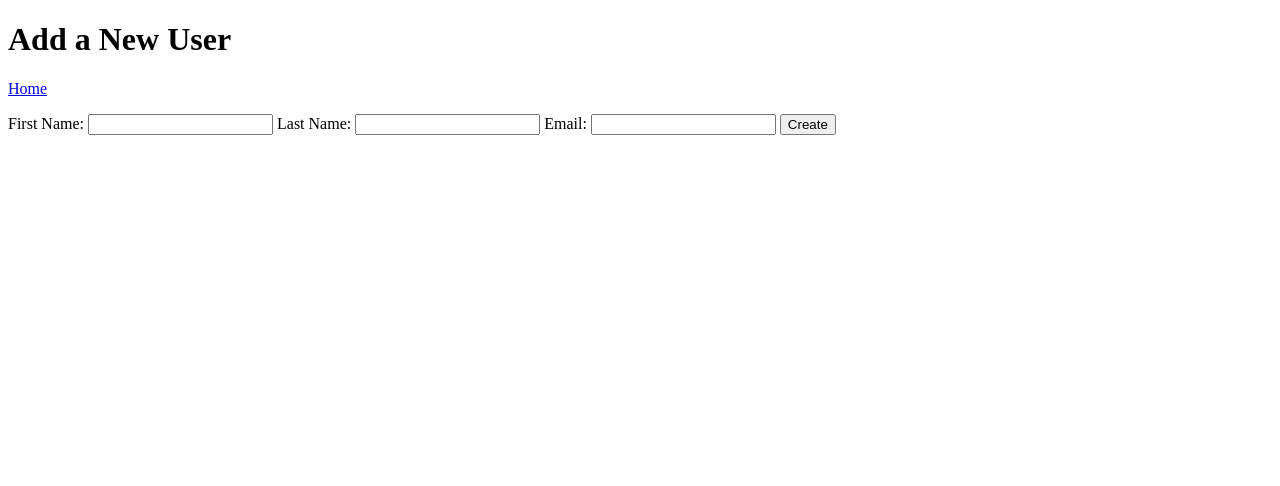
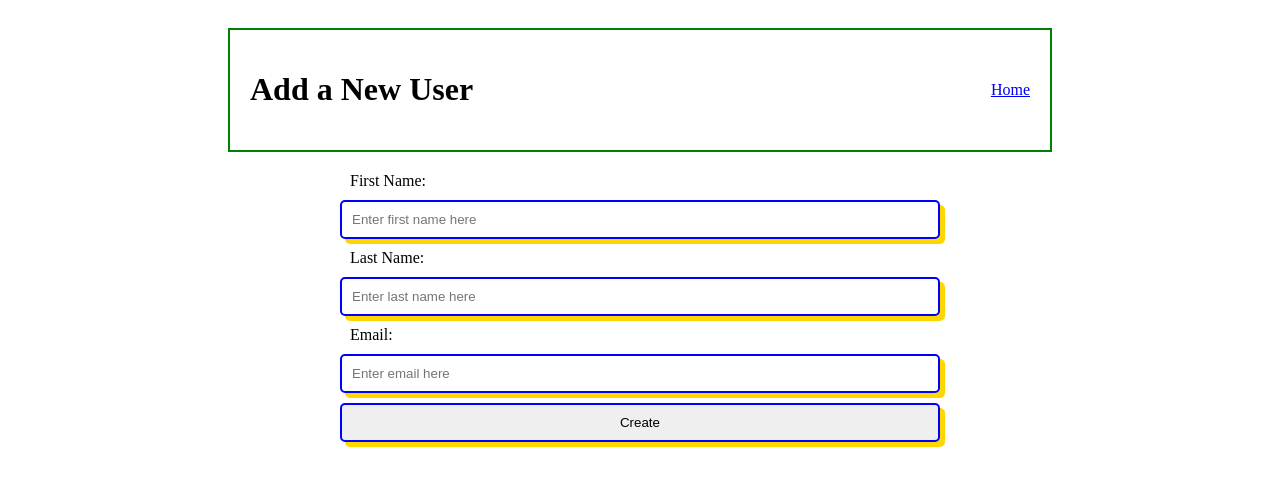
Before and after one commit to e-t-trudell/users_CR, a Flask app: page / in a window 1280 px wide. Shown: the top 486 px of the page. Run offline with Flask 2, Linux system fonts and the light colour scheme; data that the repository does not hold is empty.

Commit message:
second commit

```diff
--- a/flask_app/models/model_one.py
+++ b/flask_app/models/user.py
@@ -8,7 +8,7 @@ class User:
         self.id = data['id']
         self.first_name = data['first_name']
         self.last_name = data['last_name']
-        self.occupation = data['email']
+        self.email = data['email']
         self.created_at = data['created_at']
         self.updated_at = data['updated_at']
     # Now we use class methods to query our database
@@ -23,10 +23,11 @@ class User:
         # Iterate over the db results and create instances of friends with cls.
         for user in results:
             users.append( cls(user) )
+        # print(users)
         return users
     # class method to save our friend to the database
     @classmethod
     def save(cls, data ):
-        query = "INSERT INTO users ( first_name , last_name , email , created_at, updated_at ) VALUES ( %(first_name)s , %(last_name)s , %(email)s , NOW() , NOW() );"
+        query = "INSERT INTO users ( first_name , last_name , email , created_at, updated_at ) VALUES ( %(fname)s , %(lname)s , %(email)s , NOW() , NOW() );"
         # data is a dictionary that will be passed into the save method from server.py
         return connectToMySQL('users_CR').query_db( query, data )
--- a/server.py
+++ b/server.py
@@ -1,9 +1,10 @@
 # STEP THREE
-from flask import Flask, render_template, redirect, request
+from flask import Flask, render_template, redirect, request, session
 # import the class from model_one.py
-from flask_app.models.model_one import User
+from flask_app.models.user import User
 
 app = Flask(__name__)
+app.secret_key='0bns834w5jkbnsdv9f8yw4'
 
 @app.route("/")
 def index():
@@ -15,21 +16,22 @@ def index():
 
 @app.route('/create_user', methods=["POST"])
 def create_user():
-
     # First we make a data dictionary from our request.form coming from our template.
     # The keys in data need to line up exactly with the variables in our query string.
     data = {
-        "firstname": request.form["first_name"],
-        "last_name" : request.form["last_name"],
-        "email" : request.form["email"]
-    }
+        "fname": request.form["first_name"],
+        "lname" : request.form["last_name"],
+        "email" : request.form["email"]}
     # We pass the data dictionary into the save method from the Friend class.
     User.save(data)
     # Redirect after saving to the database.
-    return redirect('/process')
+    return redirect('/display')
+@app.route("/display")
+def display():
+    users = User.get_all()
+    print("Displaying USERS!!!!!!!!!!!!!!!!!!!!!!!!!!!")
+    print(users)
+    return render_template("read_all.html", users=users)
 
-@app.route('/process')
-def process():
-    return render_template('read_all.html')
 if __name__ == "__main__":
     app.run(debug=True)
--- a/static/css/style.css
+++ b/static/css/style.css
@@ -0,0 +1,41 @@
+*{
+    padding: 10px;
+    /* border-style: border-box; */
+}
+body{
+    display: flex;
+    flex-direction: column;
+    align-items: center;
+}
+.top{
+    display: flex;
+    flex-direction: row;
+    justify-content: space-between;
+    align-items: center;
+    width: 800px;
+    border: 2px solid green;
+}
+.form{
+    display: flex;
+    flex-direction: column;
+    width: 600px;
+}
+input {
+    border: 2px solid blue;
+    border-radius: 5px;
+    box-shadow: 5px 5px gold;
+}
+#create{
+    margin-top: 10px;
+}
+table, tr, td, th{
+    border: 2px solid purple;
+    border-collapse: collapse;
+}
+.newuser{
+
+    margin-top: 10px;
+    border: 2px solid purple;
+    border-radius: 5px;
+    box-shadow: 5px 5px peachpuff;
+}
--- a/templates/create.html
+++ b/templates/create.html
@@ -4,21 +4,23 @@
     <meta charset="UTF-8">
     <meta http-equiv="X-UA-Compatible" content="IE=edge">
     <meta name="viewport" content="width=device-width, initial-scale=1.0">
+    <link rel="stylesheet" href="{{ url_for('static', filename='/css/style.css') }}">
     <title>Users CR</title>
 </head>
 <body>
-
-    <h1>Add a New User</h1>
-    <p><a href="/process">Home</a></p>
-    <form >
-        <label for="fname">First Name:</label>
-        <input type="text" name="first_name">
-        <label for="lname">Last Name:</label>
-        <input type="text" name="last_name">
-        <label for="occ" >Email:</label>
-        <input type="text" name="email">
-        <input action='/create_user' method="post" type="submit" value="Create">
+    <div class="top">
+        <h1>Add a New User</h1>
+        <a href="/display">Home</a>
+    </div>
+    <form class='form' action='/create_user' method="post">
+        <label for="first_name">First Name:</label>
+        <input type="text" name="first_name" placeholder="Enter first name here" >
+        <label for="last_name">Last Name:</label>
+        <input type="text" name="last_name" placeholder="Enter last name here">
+        <label for="email" >Email:</label>
+        <input type="text" name="email" placeholder="Enter email here">
+        <input action='/display' method="post" type="submit" value="Create" id="create">
+        {# action='/create_user' method="post" #}
     </form>
-
 </body>
 </html>
```
Also changed, not shown: templates/read_all.html (+3 -6 lines).
